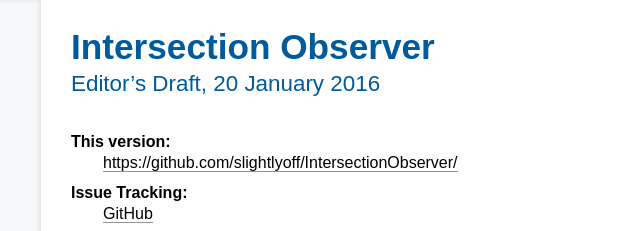
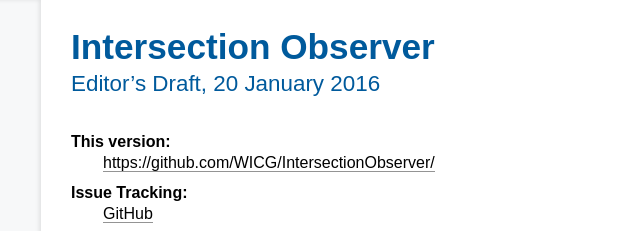
Before and after one commit to w3c/IntersectionObserver, a plain HTML site: page index.html in a window 1280 px wide. Shown: the top 231 px of the page, 393-1033 px from the left. Drawn offline with Linux system fonts and the light colour scheme.

Commit message:
Fix links for repo move to WICG

```diff
--- a/index.html
+++ b/index.html
@@ -1358,9 +1358,9 @@
    <div data-fill-with="spec-metadata">
     <dl>
      <dt>This version:
-     <dd><a class="u-url" href="https://github.com/slightlyoff/IntersectionObserver/">https://github.com/slightlyoff/IntersectionObserver/</a>
+     <dd><a class="u-url" href="https://github.com/WICG/IntersectionObserver/">https://github.com/WICG/IntersectionObserver/</a>
      <dt>Issue Tracking:
-     <dd><a href="https://github.com/slightlyoff/IntersectionObserver/issues/">GitHub</a>
+     <dd><a href="https://github.com/WICG/IntersectionObserver/issues/">GitHub</a>
      <dt class="editor">Editor:
      <dd class="editor p-author h-card vcard"><a class="p-name fn u-email email" href="mailto:mpb@google.com">Michael Blain</a> (<span class="p-org org">Google</span>)
     </dl>
```
Also changed, not shown: README.md, 1 other file.
